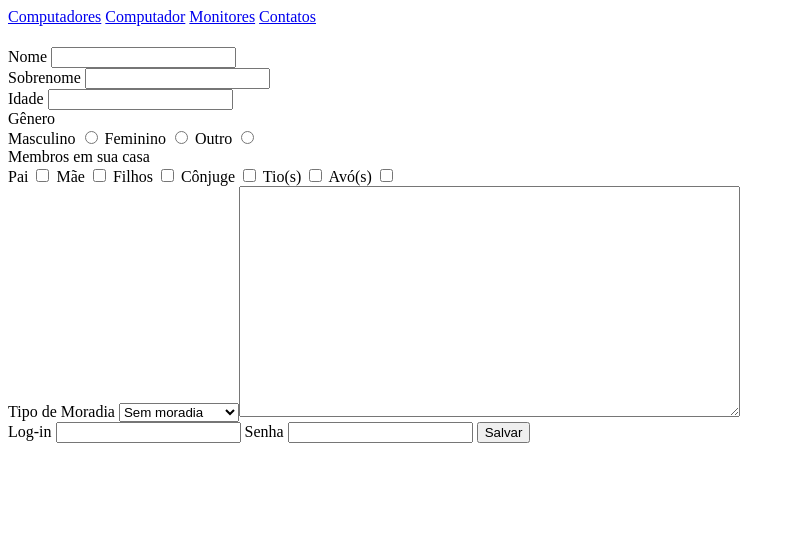
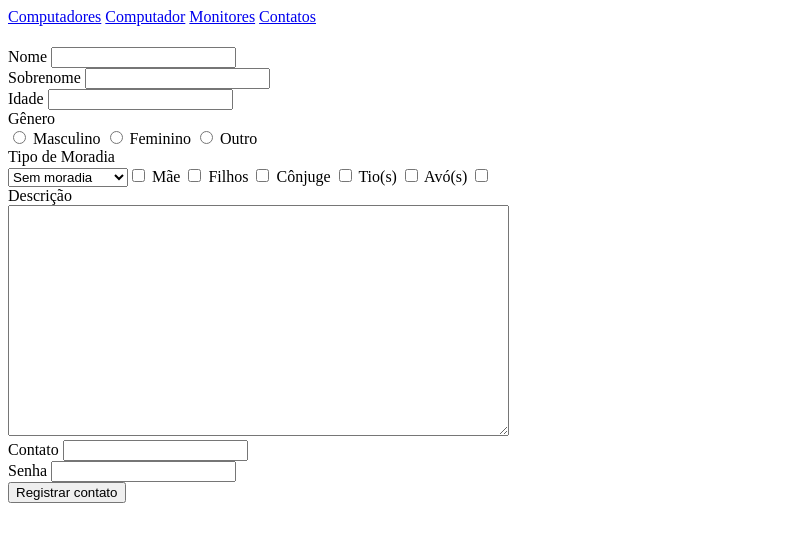
Before and after one commit to felipesaziki-a11y/indextype-html, a plain HTML site: page pinky.html in a window 1280 px wide. Shown: the whole page, without its empty margins (0-795 px from the left). Drawn offline with Linux system fonts and the light colour scheme.

Commit message:
Add files via upload

```diff
--- a/pinky.html
+++ b/pinky.html
@@ -2,7 +2,6 @@
 <html lang="ptbr">
 <head>
     <meta charset="UTF-8">
-    <meta name="viewport" content="width=device-width, initial scale=1.0">
     <title>Contatos</title>
 </head>
 <body>
@@ -29,17 +28,25 @@
         <div>
             <label for="genero">Gênero</label>
             <div>
+                <input type="radio" name="genero" value="homem">
                 <label for="genero">Masculino</label>
-                <input type="radio" name="genero" value="homem">
+                <input type="radio" name="genero" value="mulher">
                 <label for="genero">Feminino</label>
-                <input type="radio" name="genero" value="mulher">
+                <input type="radio" name="genero" value="outro">
                 <label for="genero">Outro</label>
-                <input type="radio" name="genero" value="outro">
             </div>
         </div>
         <div>
+            <label for="tipo-moradia">Tipo de Moradia</label>
+        </div>
+        <select id="tipo-moradia" name="moradia">
+        <option value="sem-casa">Sem moradia</option>
+        <option value="apartamento">Apartamento</option>
+        <option value="casa-germinada">Casa germinada</option>
+        <option value="casa-sobrado">Casa sobrado</option>
+        <div>
             <label for="familia">Membros em sua casa</label>
-            <div>
+        </div>
         <label for="familia">Pai</label>
         <input type="checkbox" name="parente" value="pai">
         <label for="familia">Mãe</label>
@@ -52,30 +59,22 @@
             <input type="checkbox" name="parente" value="conjuge">
             <label for="familia">Avó(s)</label>
             <input type="checkbox" name="parente" value="conjuge">
-            </div>
-        </div>
-        <div>
-            <label for="tipo-moradia">Tipo de Moradia</label>
-            <select id="tipo-moradia" name="moradia">
-            <option value="sem-casa">Sem moradia</option>
-            <option value="apartamento">Apartamento</option>
-            <option value="casa-germinada">Casa germinada</option>
-            <option value="casa-sobrado">Casa sobrado</option>
-        </div>
         <div>
             <label for="descrição">Descrição</label>
             <div>
                 <textarea rows="15" cols="60"></textarea>
             </div>
         </div>
+    </form>
+    <form action="login.php" method="post">
         <div>
-        <form action="login.php" method="post">
-            <label for="campo-login">Log-in</label>
+            <label for="campo-login">Contato</label>
             <input id="campo-login" type="text" name="login">
+        </div>
+        <div>
             <label for="campo-senha">Senha</label>
-            <input id="campo-senha" type="password" name="login">
-            <button type="submit">Salvar</button>
-        </form>
+            <input id="campo-senha" type="password" name="senha">
         </div>
+        <button type="submit">Registrar contato</button>
     </form>
 </body>
```
Lines whose indentation alone changed are shown as unchanged.
